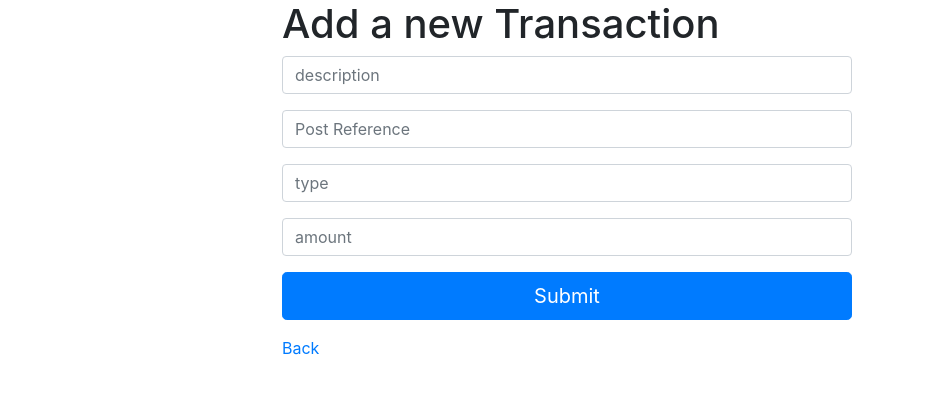
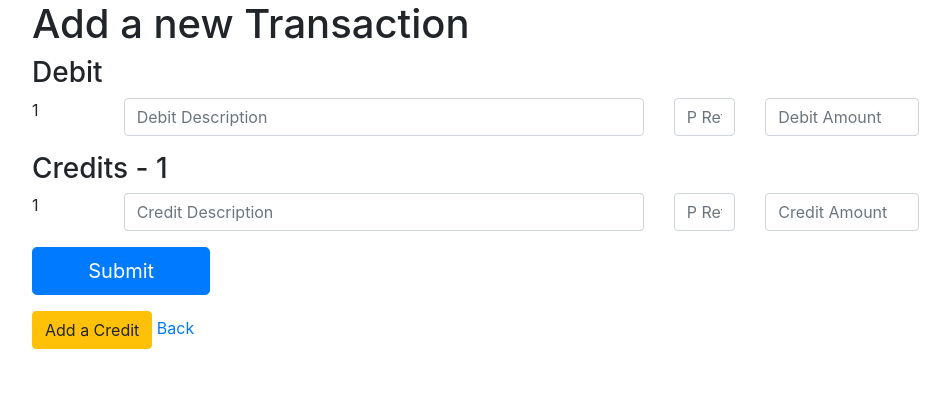
Before and after one commit to jeffreycaldwell/accounting, a Node server app: page /companies/600000000000000000000003/journal/transactions/new in a window 1280 px wide. Shown: the part 56-450 px from the top of the page, without its empty margins (73-1023 px from the left). Run offline with Node 20, Linux system fonts and the light colour scheme; data comes from the database, SQL or seed files in the repository; some libraries are stand-ins or nearby versions.

Commit message:
A lot of work on new transactions. Add multiple credits, check credit value = debit value.

```diff
--- /dev/null
+++ b/public/app.css
@@ -0,0 +1,5 @@
+@media (min-width: 1200px) {
+  .container {
+    width: 1100px;
+  }
+}
--- a/public/newTransaction.js
+++ b/public/newTransaction.js
@@ -1,3 +1,57 @@
-$("input[type='text']").keypress(function(){
-    console.log("blah");
+var debit = 0.0;
+var credits;
+
+// Is our total credits equal to our debit?
+var matchedValues = false;
+
+// When the add credits button is pressed, add the correct html for a new credit.
+$("#addCredits").click(function(event){
+    var num = parseInt($("#numberOfCredits").html(), 10);
+    num++;
+    var formStuff = `<div class="row">
+                    <div class="col col-sm-1">${num}</div>
+                    <div class="col col-sm-6 form-group">
+                        <input class="form-control" type="text" name="transaction[creditDescription]" placeholder="Credit Description">
+                    </div>
+                    <div class="col col-sm-1 form-group">
+                        <input class="form-control" type="text" name="transaction[creditPostReference]" placeholder="P Ref.">
+                    </div>
+                    <div class="col col-sm-2 form-group">
+                        <input class="form-control MoneyAmounts Credit" type="text" name="transaction[creditAmount]" placeholder="Credit Amount">
+                    </div>
+                    <div class="col col-sm-2 MoneyOuts"></div>
+                </div>
+                    `;
+
+    $("#credits").append(formStuff);
+    $("#numberOfCredits").text(num);
+});
+
+// Add a listener to the current Money Amount class elements to properly format the extra text.
+
+$("form").on("keyup", ".MoneyAmounts", function () {
+        var $input = $(this),
+            value = $input.val(),
+            num = parseFloat(value).toFixed(2).replace(/(\d)(?=(\d{3})+\.)/g, '$1,');
+
+        $input.parent().parent().find('.MoneyOuts').text('$' + num);
+});
+
+// Checks that the debit equals the amounts of the credits
+$(document).on("keyup", null, function() {
+    var creditTotal = 0;
+    debit = parseFloat($('.Debit').val());
+    credits = $('.Credit').toArray();
+
+    credits.forEach(function(credit){
+        creditTotal += parseFloat(credit.value);
     });
+
+    if(debit === creditTotal) {
+       $(".MoneyOuts").css("color", "green");
+       matchedValues = true;
+    } else {
+        $(".MoneyOuts").css("color", "red");
+        matchedValues = false;
+    }
+});
--- a/views/partials/header.ejs
+++ b/views/partials/header.ejs
@@ -5,7 +5,7 @@
     <meta charset="utf-8">
     <meta name="viewport" content="width=device-width, initial-scale=1, shrink-to-fit=no">
         <link rel="stylesheet" href="https://maxcdn.bootstrapcdn.com/bootstrap/4.0.0/css/bootstrap.min.css" integrity="sha384-Gn5384xqQ1aoWXA+058RXPxPg6fy4IWvTNh0E263XmFcJlSAwiGgFAW/dAiS6JXm" crossorigin="anonymous">
-
+        <link rel="stylesheet" href="/app.css">
         <title>Accounting</title>
     </head>
     <body>
--- a/views/transactions/new.ejs
+++ b/views/transactions/new.ejs
@@ -3,32 +3,51 @@
 
 
 <div class="container">
-    <div class="row">
 
-        <div style="width: 50%; margin: 0 auto;">
+
             <h1 style="text-align: left;">Add a new Transaction</h1>
-            <form action="" method="POST">
-                <div class="form-group">
-                    <input class="form-control" type="text" name="transaction[description]" placeholder="description">
+            <form id="transactionForm" action="" method="POST">
+                <h3>Debit</h3>
+                <div class="row">
+                    <div class="col col-sm-1">1</div>
+                    <div class="col col-sm-6 form-group">
+                        <input class="form-control" type="text" name="transaction[debitDescription]" placeholder="Debit Description">
+                    </div>
+                    <div class="col col-sm-1 form-group">
+                        <input class="form-control" type="text" name="transaction[debitPostReference]" placeholder="P Ref.">
+                    </div>
+                    <div class="col col-sm-2 form-group">
+                        <input class="form-control MoneyAmounts Debit" type="text" name="transaction[debitAmount]" placeholder="Debit Amount">
+                    </div>
+                    <div class="col MoneyOuts col-sm-2"></div>
                 </div>
-                <div class="form-group">
-                    <input class="form-control" type="text" name="transaction[postReference]" placeholder="Post Reference">
+                <h3>Credits - <span id="numberOfCredits">1</span></h3>
+                <div class="row">
+                    <div class="col col-sm-1">1</div>
+                    <div class="col col-sm-6 form-group">
+                        <input class="form-control" type="text" name="transaction[creditDescription]" placeholder="Credit Description">
+                    </div>
+                    <div class="col col-sm-1 form-group">
+                        <input class="form-control" type="text" name="transaction[creditPostReference]" placeholder="P Ref.">
+                    </div>
+                    <div class="col col-sm-2 form-group">
+                        <input class="form-control MoneyAmounts Credit" type="text" name="transaction[creditAmount]" placeholder="Credit Amount">
+                    </div>
+                    <div class="col MoneyOuts col-sm-2"></div>
                 </div>
-                <div class="form-group">
-                    <input class="form-control" type="text" name="transaction[type]" placeholder="type">
-                </div>
-                <div class="form-group">
-                    <input class="form-control" type="text" name="transaction[amount]" placeholder="amount">
-                </div>
+                <div id="credits"></div>
 
                 <div class="form-group">
-                    <button class="btn btn-lg btn-primary btn-block">Submit</button>
+                    <button class="btn btn-lg btn-primary btn-block col-sm-2">Submit</button>
                 </div>
             </form>
+            <button id="addCredits" class="btn btn-primary btn-warning">Add a Credit</button>
+
+
             <a href="/companies">Back</a>
-        </div>
 
-    </div>
+
+
 </div>
 
 <% include ../partials/scripts %>
```
